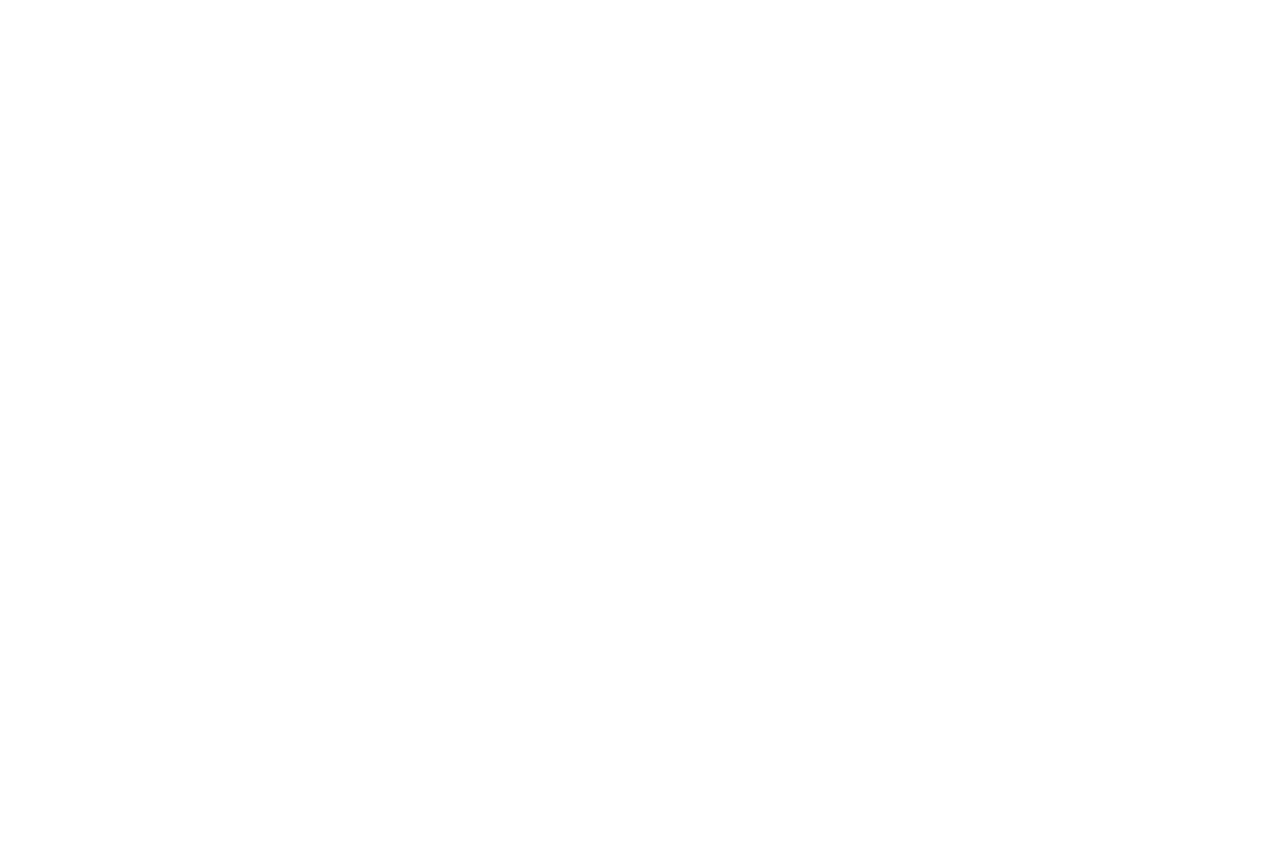
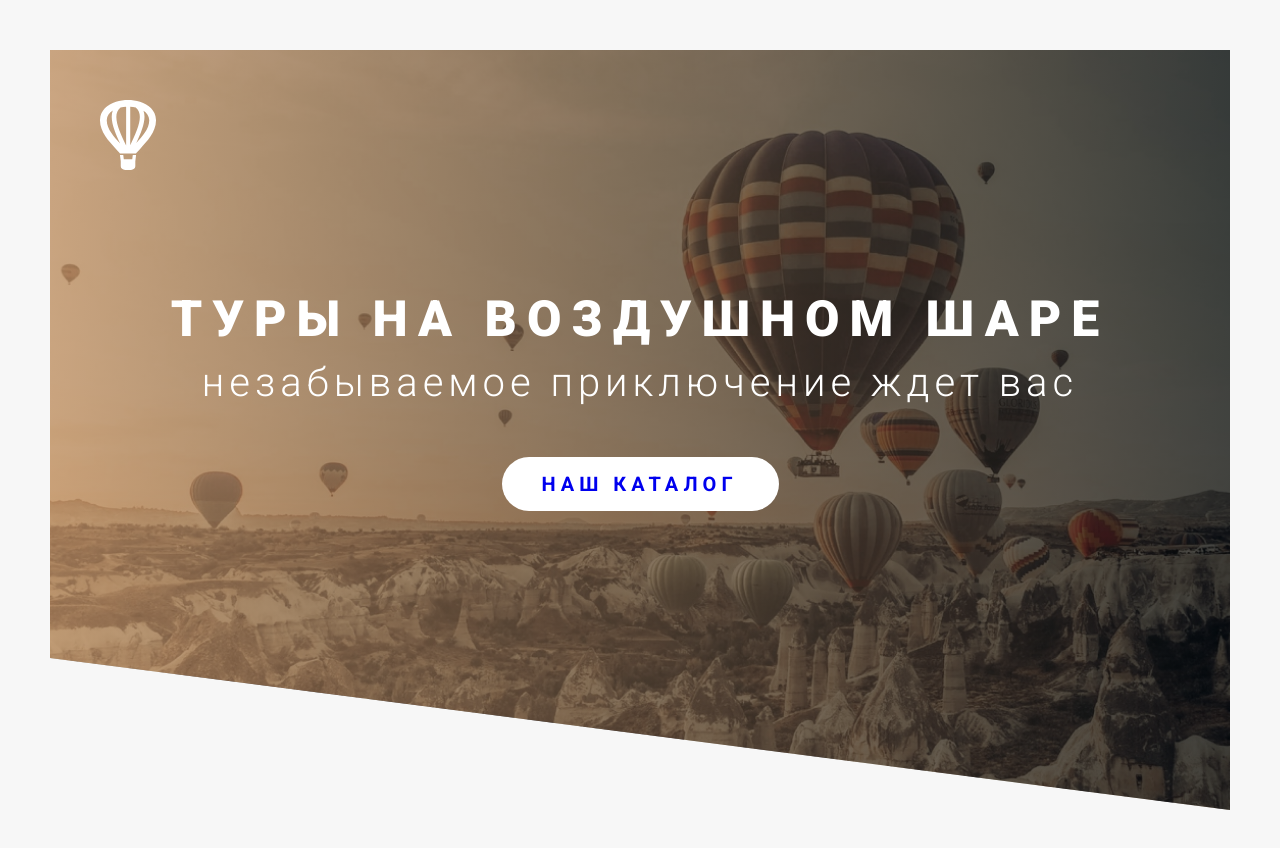
Before and after one commit to Chubss/ballons, a website: page src/index.html in a window 1280 px wide. Before the commit the page ends 800 px from the top, so only its background shows below. Drawn offline with Linux system fonts and the light colour scheme.

Commit message:
header started

```diff
--- a/src/index.html
+++ b/src/index.html
@@ -8,6 +8,27 @@
     <title>Ballons</title>
 </head>
 <body>
+    <header class="header">
+        <div class="header__container">
+            <div class="header__bodey header-bodey">
+                <div class="header-bodey__logo">
+                    <a href="#">
+                        <img src="icons/header/Icon-logo.svg" alt="Icon">
+                    </a>
+                </div>
+                <div class="header-bodey__content">
+                    <h1 class="header-bodey__title">ТУРЫ НА ВОЗДУШНОМ ШАРЕ</h1>
+                    <h2 class="header-bodey__subtitle">незабываемое приключение ждет вас</h2>
+                    <div class="header-bodey__btn btn">
+                        <a href="#">НАШ КАТАЛОГ</a>
+                    </div>
+
+                </div>
+
+            </div>
+
+        </div>
+    </header>
 
 </body>
 </html>
--- a/src/sass/base/_variables.scss
+++ b/src/sass/base/_variables.scss
@@ -1 +1,2 @@
 $main_text_colot: #777777;
+$bacground_color: #F7F7F7;
--- a/src/sass/style.scss
+++ b/src/sass/style.scss
@@ -13,4 +13,77 @@ body{
     font-weight: 400;
     font-size: 16px;
     color: $main_text_colot;
+    letter-spacing: 2px;
+    background-color: #fff;
 }
+[class*="__container"]{
+    // width: 1440px;
+    padding: 50px;
+    background-color: $bacground_color;
+    margin: 0 auto;
+}
+.header{
+    &-bodey{
+        height: 95vh;
+        background: linear-gradient(90deg, rgba(186, 133, 84, 0.7) 0.03%, rgba(1, 1, 1, 0.7) 99.94%), url("../img/bg/header_bg.jpg") center center / cover no-repeat;
+        clip-path: polygon(0 0, 100% 0, 100% 100%, 0 80%);
+        position: relative;
+        &__logo{
+            position: absolute;
+            width: 56px;
+            height: 70px;
+            left: 50px;
+            top: 50px;
+            cursor: pointer;
+            img{
+                width: 100%;
+            }
+        }
+
+        // .header-bodey__content
+        &__content {
+            padding-top: 239px;
+        }
+        // .header-bodey__title
+        &__title {
+            font-weight: 800;
+            font-size: 50px;
+            line-height: 60px;
+            letter-spacing: 10px;
+            color: #FFFFFF;
+            text-align: center;
+        }
+        // .header-bodey__subtitle
+        &__subtitle {
+            margin-top: 10px;
+            text-align: center;
+            font-weight: 300;
+            font-size: 40px;
+            line-height: 48px;
+            letter-spacing: 5px;
+            color: #FFFFFF;
+        }
+        // .header-bodey__btn
+        &__btn {
+            // margin-top: 50px;
+            margin: 50px auto 0;
+
+        }
+
+    .btn {
+        width: 277px;
+        height: 54px;
+        background: #FFFFFF;
+        border-radius: 50px;
+        font-weight: 600;
+        font-size: 20px;
+        line-height: 24px;
+        letter-spacing: 5px;
+        padding: 15px 40px;
+        cursor: pointer;
+        a{
+            text-decoration: none;
+        }
+    }
+    }
+}
```
Also changed, not shown: src/css/style.min.css, src/img/bg/header_bg.jpg (added).
